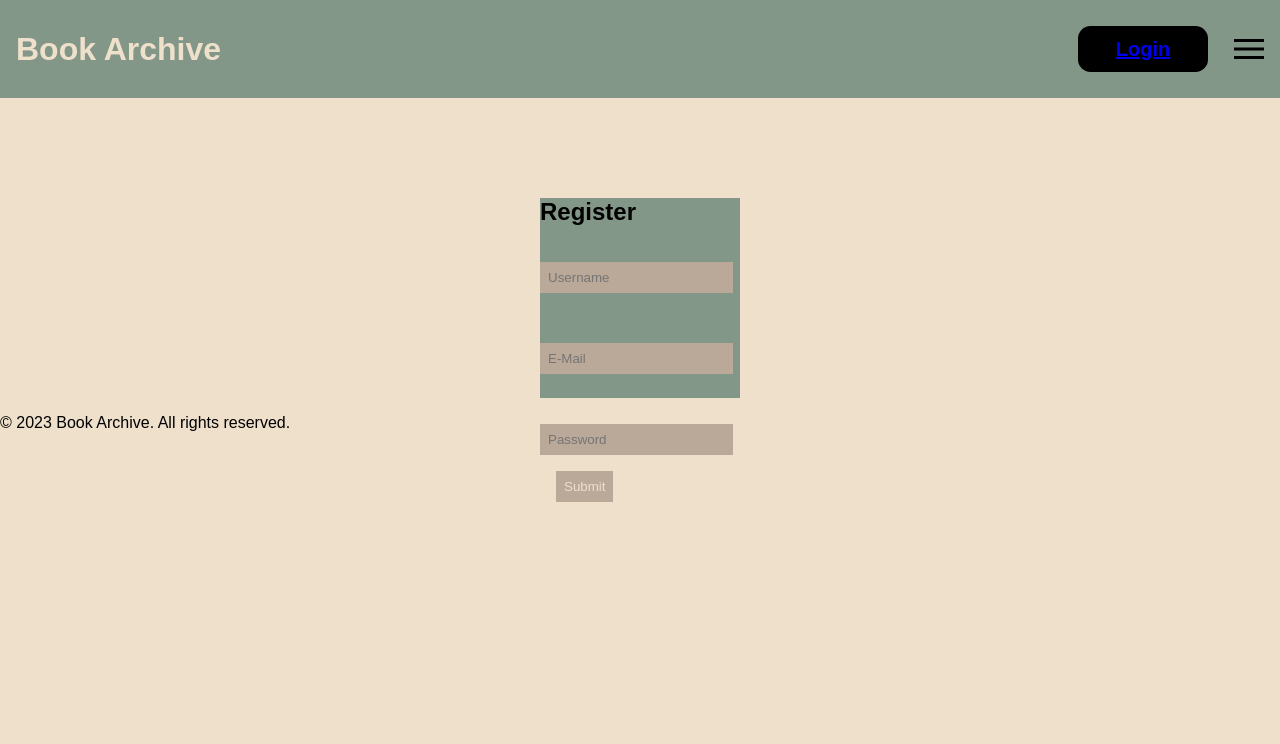
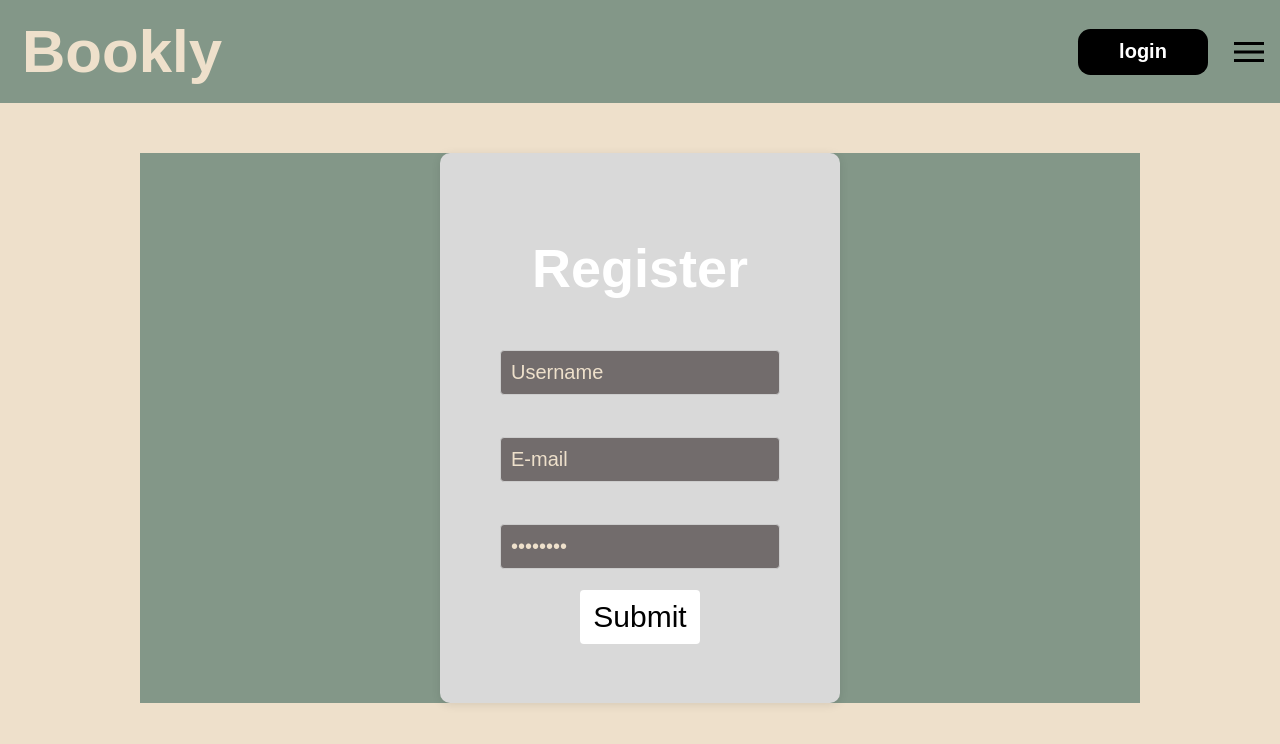
Before and after one commit to Noastud/DUcwebsite, a PHP site: page /register.php in a window 1280 px wide. Shown: the top 744 px of the page. Run offline with PHP 8.4, Linux system fonts and the light colour scheme.

Commit message:
login immer no meh gmacht als julien

```diff
--- a/register.php
+++ b/register.php
@@ -3,17 +3,89 @@
 <head>
     <meta charset="UTF-8">
     <meta name="viewport" content="width=device-width, initial-scale=1.0">
-    <title>Book Archive - Register</title>
+    <title>Book Archive</title>
     <link rel="stylesheet" href="style/styles.css?v=2">
+    <style>
+        .green-box {
+            background-color: #839788;
+            width: 1000px;
+            height: 550px;
+            margin: 0 auto;
+            margin-top: 50px;
+        }
 
+        .login-card {
+            width: 400px;
+            height: 550px;
+            background-color: #d9d9d9;
+            border-radius: 10px;
+            box-shadow: 0 2px 10px rgba(0, 0, 0, 0.1);
+            margin: 0 auto;
+            display: flex;
+            flex-direction: column;
+            justify-content: center;
+            align-items: center;
+        }
+
+        .login-card h2 {
+            text-align: center;
+            margin-top: 40px;
+            font-size: 54px;
+            color: #fff;
+            margin-bottom: 30px;
+        }
+
+        .login-card label {
+            display: block;
+            margin-bottom: 5px;
+            font-size: 14px;
+        }
+
+        .login-card input[type="text"],
+        .login-card input[type="password"] {
+            width: 100%;
+            padding: 10px;
+            border: 1px solid #ccc;
+            border-radius: 4px;
+            font-size: 20px;
+            margin-bottom: 5px;
+            margin-left: 15%;
+            margin-right: 15%;
+            text-align: left;
+            background-color: #726C6C !important;
+        }
+
+        .login-card input[type="text"]:hover,
+        .login-card input[type="text"]:focus,
+        .login-card input[type="password"]:hover,
+        .login-card input[type="password"]:focus {
+            color: #000;
+            background-color: #fff !important;
+        }
+
+        .login-card button {
+            width: 30%;
+            padding: 10px;
+            background-color: #fff !important;
+            color: black;
+            margin: 0 auto;
+            border: none;
+            border-radius: 4px;
+            font-size: 30px;
+            cursor: pointer;
+        }
+    </style>
     <script src="scripts.js" defer></script>
 </head>
 <body>
 <header>
-    <h1>Book Archive</h1>
-
+<button onclick="location.href='index.php'" style="background:none; border:none; font-size: 30px;">
+    <div class="logo">
+    <h1>Bookly</h1>
+    </div>
+</button>
 <nav>
-            <button class="btn" ><a href="login.php"> Login</a></button>
+    <button class="btn" onclick="location.href='login.php'">login</button>
     <hamburger-icon>
     <span></span>
     <span></span>
@@ -22,34 +94,52 @@
     <div id="hamburger-menu" class="hidden">
     <a href="admin.html" class="nav-link">Admin Panel</a>
     <a href="bookoverview.php" class="nav-link">Book Overview</a>
-            <a href="register.html" class="nav-link">Register</a>
-        </div>
+    <a href="details.php" class="nav-link">Search</a>    </div>
     </nav>
 </header>
 
-<div class="main-content">
 <div class="green-box">
-        <div class="modal-content">
+    <div class="login-card">
         <h2>Register</h2>
-            <form action="register.php" method="POST">
-                <label for="username"></label>
-                <input type="text" id="username" name="username" placeholder="Username" required>
-                <br>
-                <label for="email"></label>
-                <input type="email" id="email" name="email" placeholder="E-Mail" required>
-                <br>
-                <label for="password"></label>
-                <input type="password" id="password" name="password" placeholder="Password" required>
-                <br>
-                <input type="submit" value="Submit">
+        <form action="login.php" method="POST">
+            <label for="username" class="input-label"></label>
+            <input type="text" id="username" name="username" required onfocus="if(this.value=='Username') this.value='';" onblur="if(this.value=='') this.value='Username';" value="Username">
+            <label for="email" class="input-label"></label>
+            <input type="text" id="email" name="email" required onfocus="if(this.value=='E-mail') this.value='';" onblur="if(this.value=='') this.value='E-mail';" value="E-mail">
+            <label for="password" class="input-label"></label>
+            <input type="password" id="password" name="password" required onfocus="if(this.value=='Password') this.value='';" onblur="if(this.value=='') this.value='Password';" value="Password">
+            <button type="submit">Submit</button>
         </form>
     </div>
 </div>
-</div>
 
-<footer>
-    <p>&copy; 2023 Book Archive. All rights reserved.</p>
-</footer>
+<script>
+    // Add this to your scripts.js file
+    const loginBtn = document.querySelector('.btn');
+    const closeBtn = document.getElementById('closeBtn');
+    const loginModal = document.getElementById('loginModal');
 
+    loginBtn.onclick = () => {
+        loginModal.style.display = 'block';
+    }
+
+    closeBtn.onclick = () => {
+        loginModal.style.display = 'none';
+    }
+
+    window.onclick = (event) => {
+        if (event.target === loginModal) {
+            loginModal.style.display = 'none';
+        }
+    }
+
+    // JavaScript for hamburger button
+    const hamburger = document.querySelector('hamburger-icon');
+    const nav = document.querySelector('header nav');
+
+    hamburger.addEventListener('click', function() {
+        nav.classList.toggle('active');
+    });
+</script>
 </body>
 </html>
--- a/style/styles.css
+++ b/style/styles.css
@@ -468,6 +468,7 @@ h2.book-title {
   }
 
 
+
   .nav-link {
     display: block;
     color: var(--background);
@@ -559,7 +560,3 @@ h2.book-title {
             margin: 0 auto;
             margin-top: 100px;
         }
-
-.modal {
-  background-color: ;
-}
```
Also changed, not shown: login.php (+86 -22 lines). Lines whose indentation alone changed are shown as unchanged.
